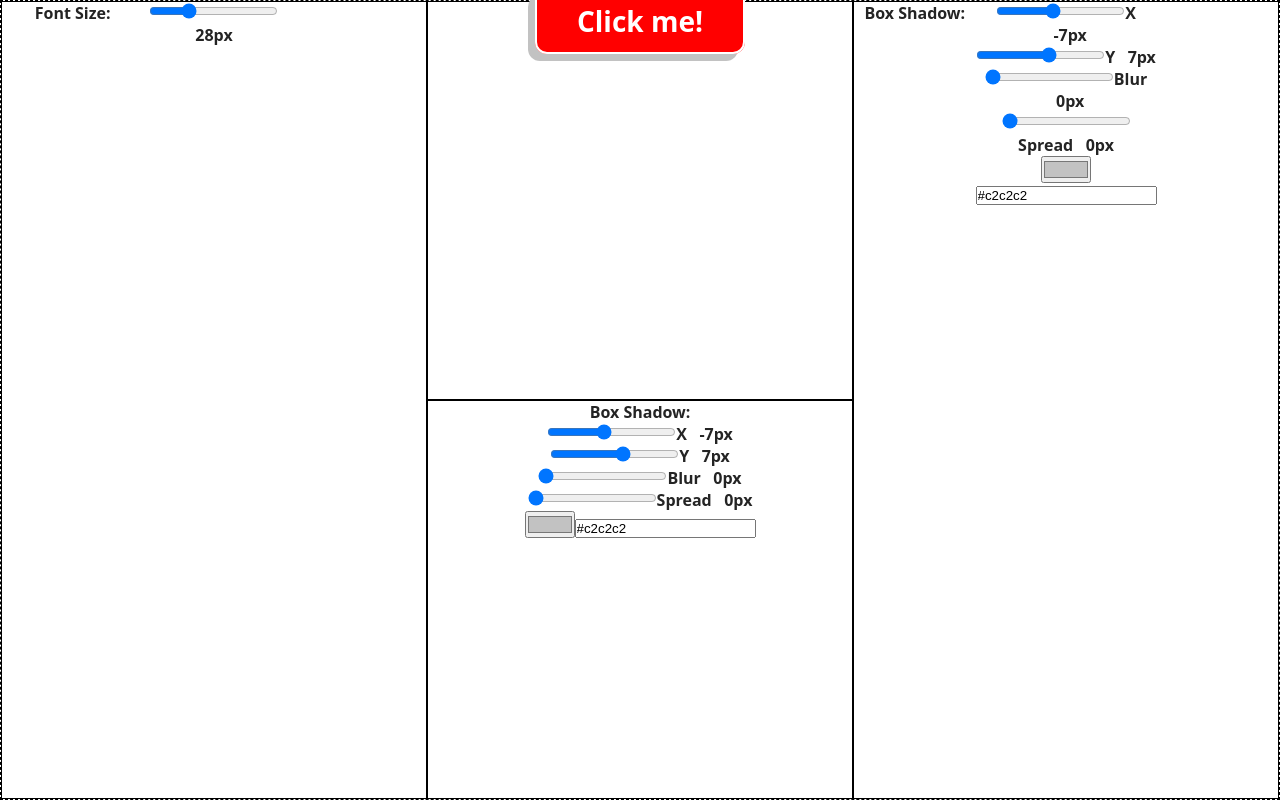
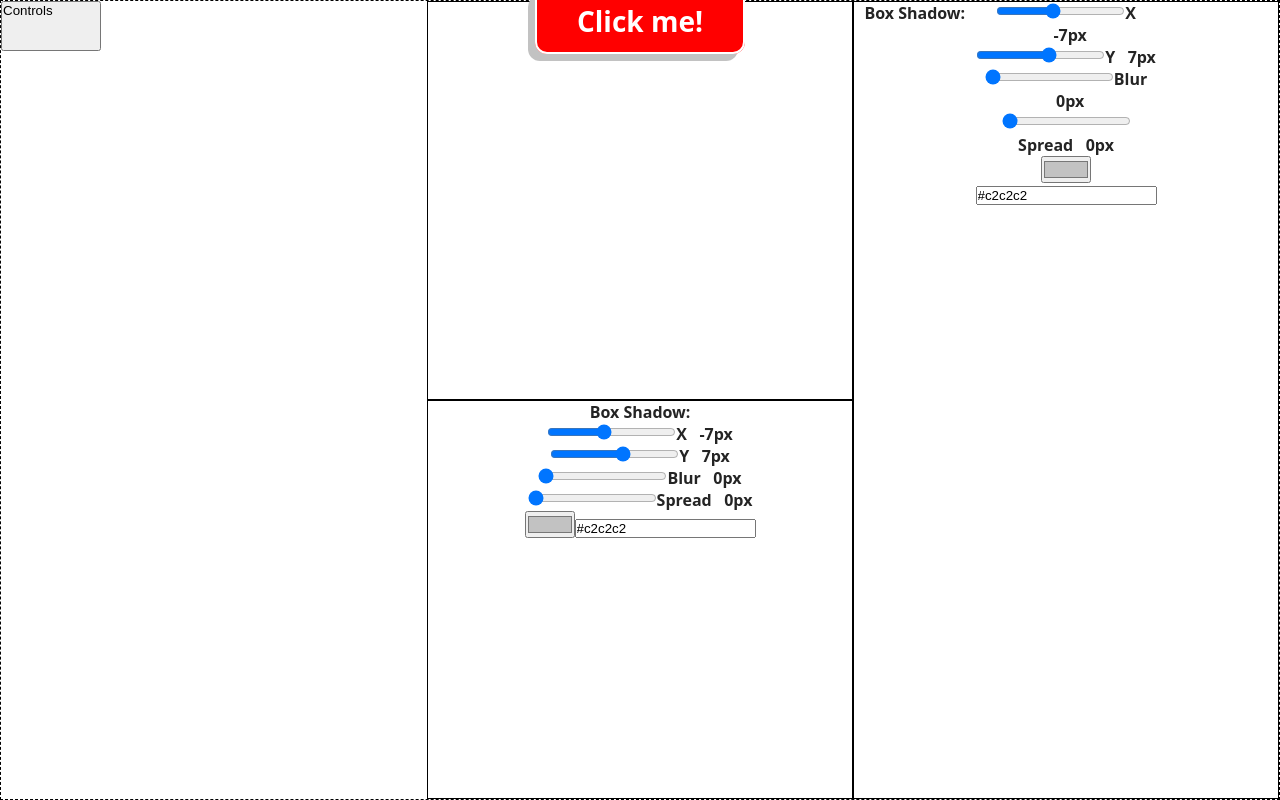
Before and after one commit to J-C-S-V/button-builder, a React (Vite) app: page / in a window 1280 px wide. Built offline with nearby package versions, Linux system fonts and the light colour scheme.

Commit message:
Add todo md

```diff
--- a/src/App.css
+++ b/src/App.css
@@ -356,6 +356,12 @@ input[type="color"] {
   height: 50%;
 }
 
+.button {
+  cursor: pointer;
+  width: 100px;
+  height: 50px;
+}
+
 /* .test {
   display: grid;
   grid-template-columns: 1fr 1fr 1fr;
--- a/src/components/WorkBench.tsx
+++ b/src/components/WorkBench.tsx
@@ -84,7 +84,7 @@ export const WorkBench = () => {
 
   return (
     <section className="workbench">
-      <Controls
+      {/* <Controls
         onTextChange={handleInnerText}
         innerText={innerText}
         onBackgroundColorChange={handleChangebackgroundColor}
@@ -99,7 +99,9 @@ export const WorkBench = () => {
         paddingX={paddingX}
         onFontSizeChange={handleFontSizeChange}
         fontSize={fontSize}
-      />
+      /> */}
+      <button className="button">Controls</button>
+
       <div className="workbench__controls--middle">
         <Button
           border={border}
```
Also changed, not shown: 1 other file (tests, documents, lock files or other folders).
